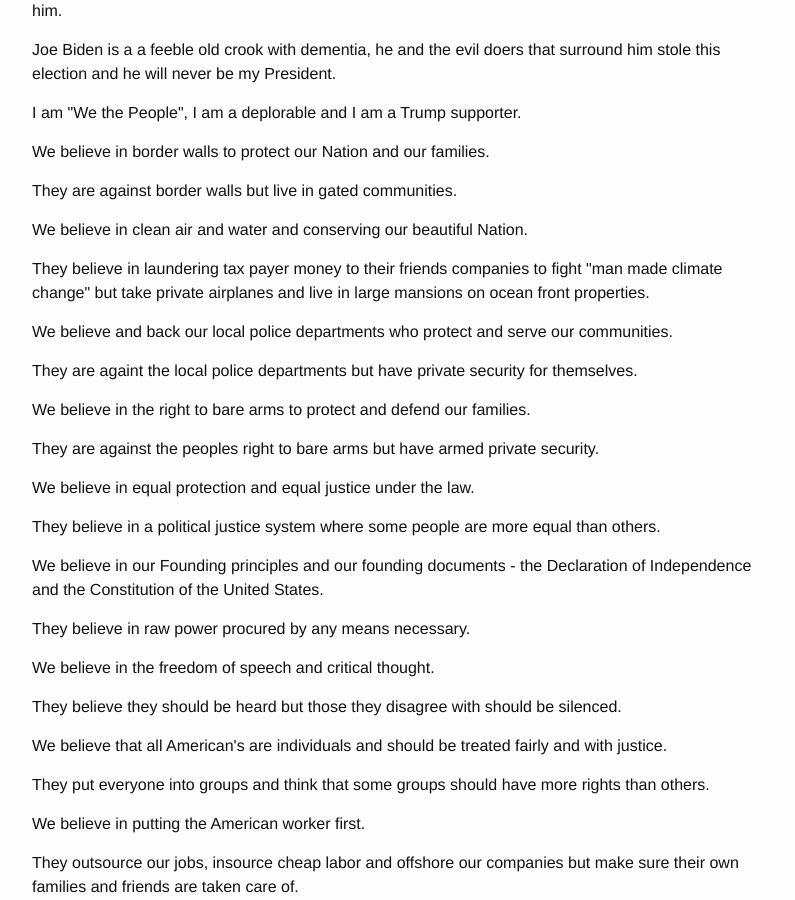
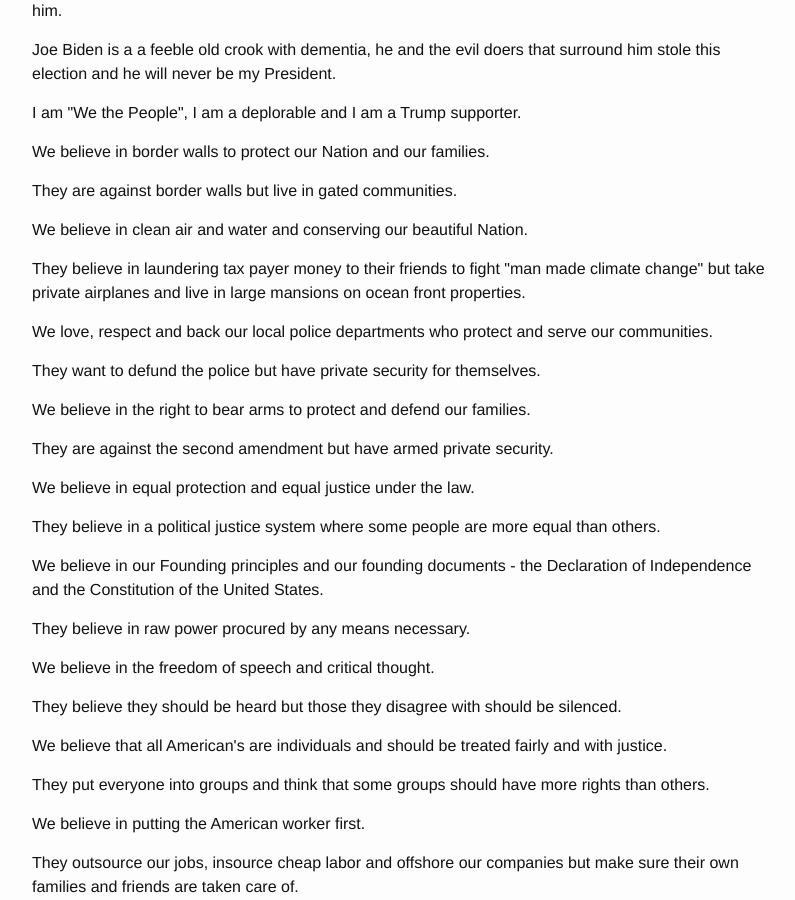
Before and after one commit to newyorkconservative/newyorkconservative.github.io, a Jekyll site: the page built from _posts/2021-01-11-them-the-power-elite-and-us-we-the-people.md, in a window 1280 px wide and 900 px high, scrolled down 858 px. Shown: the whole window, without its empty margins (238-1033 px from the left). Built offline with Jekyll 4.4.1, drawn with Linux system fonts in a browser that asks for light colours.

Commit message:
Syncing _posts/2021-01-11-them-the-power-elite-and-us-we-the-people.md from WordPress at https://www.newyorkconservative.com () - wpghs

```diff
--- a/_posts/2021-01-11-them-the-power-elite-and-us-we-the-people.md
+++ b/_posts/2021-01-11-them-the-power-elite-and-us-we-the-people.md
@@ -56,23 +56,23 @@ post_date: 2021-01-11 22:39:53
 <!-- /wp:paragraph -->
 
 <!-- wp:paragraph -->
-<p>They believe in laundering tax payer money to their friends companies to fight "man made climate change" but take private airplanes and live in large mansions on ocean front properties.</p>
+<p>They believe in laundering tax payer money to their friends to fight "man made climate change" but take private airplanes and live in large mansions on ocean front properties.</p>
 <!-- /wp:paragraph -->
 
 <!-- wp:paragraph -->
-<p>We believe and back our local police departments who protect and serve our communities.</p>
+<p>We love, respect and back our local police departments who protect and serve our communities.</p>
 <!-- /wp:paragraph -->
 
 <!-- wp:paragraph -->
-<p>They are againt the local police departments but have private security for themselves.</p>
+<p>They want to defund the police but have private security for themselves.</p>
 <!-- /wp:paragraph -->
 
 <!-- wp:paragraph -->
-<p>We believe in the right to bare arms to protect and defend our families.</p>
+<p>We believe in the right to bear arms to protect and defend our families.</p>
 <!-- /wp:paragraph -->
 
 <!-- wp:paragraph -->
-<p>They are against the peoples right to bare arms but have armed private security.</p>
+<p>They are against the second amendment but have armed private security.</p>
 <!-- /wp:paragraph -->
 
 <!-- wp:paragraph -->
```
